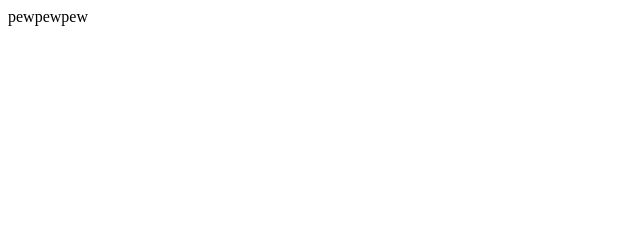
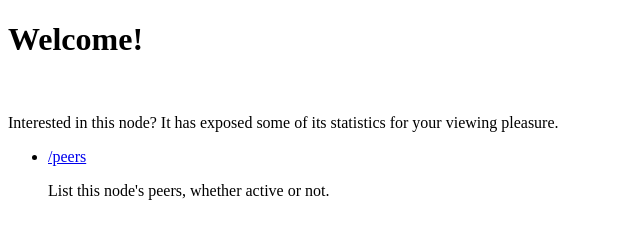
Before and after one commit to ansuz/hdb, a website: page public/index.html in a window 1280 px wide. Shown: the whole page, without its empty margins (0-640 px from the left). Drawn offline with Linux system fonts and the light colour scheme.

Commit message:
point to your new features. be proud!

```diff
--- a/public/index.html
+++ b/public/index.html
@@ -1,4 +1,13 @@
 <!DOCTYPE html>
 <title>ircerrwarez</title>
 <body>
-pewpewpew
+
+<h1>Welcome!</h1>
+
+<br>
+<p>Interested in this node? It has exposed some of its statistics for your viewing pleasure.</p>
+
+<ul>
+<li><a href="/peers">/peers</a>
+  <p>List this node's peers, whether active or not.</p>
+</li>
```
